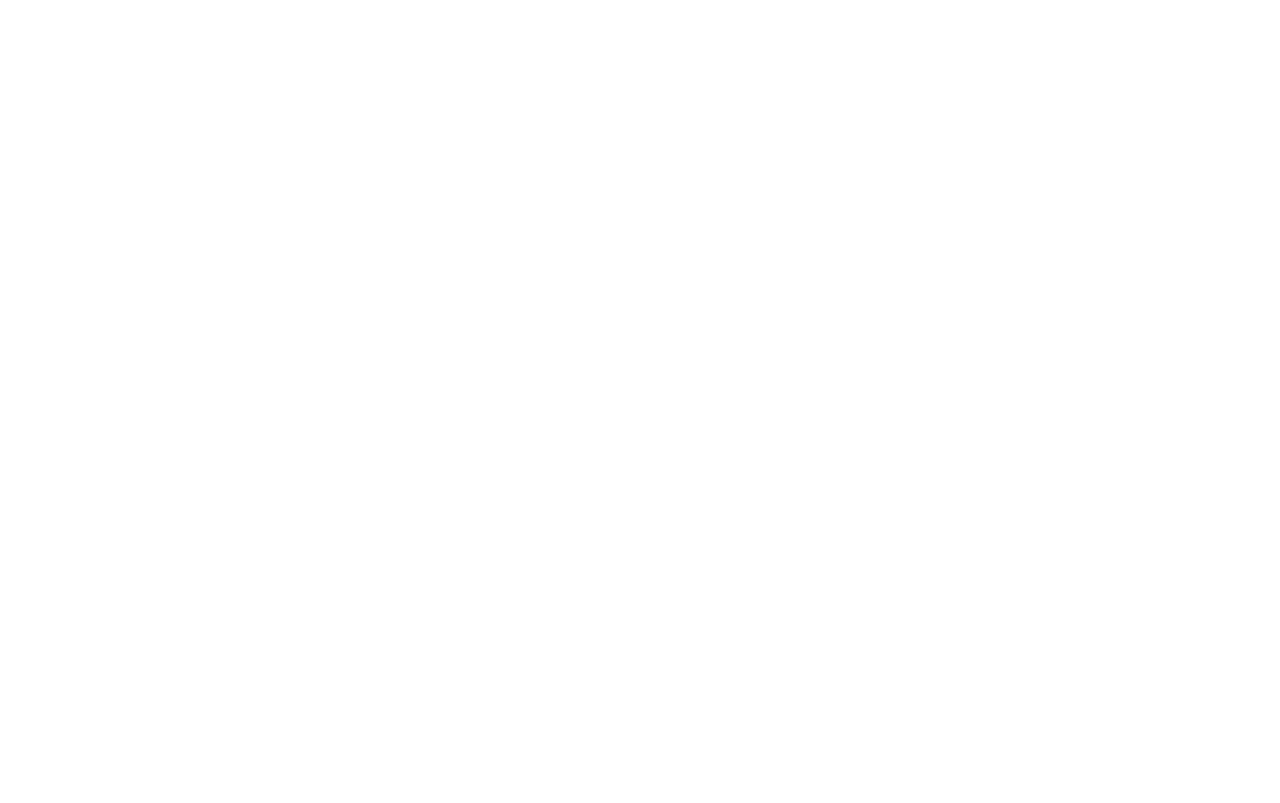
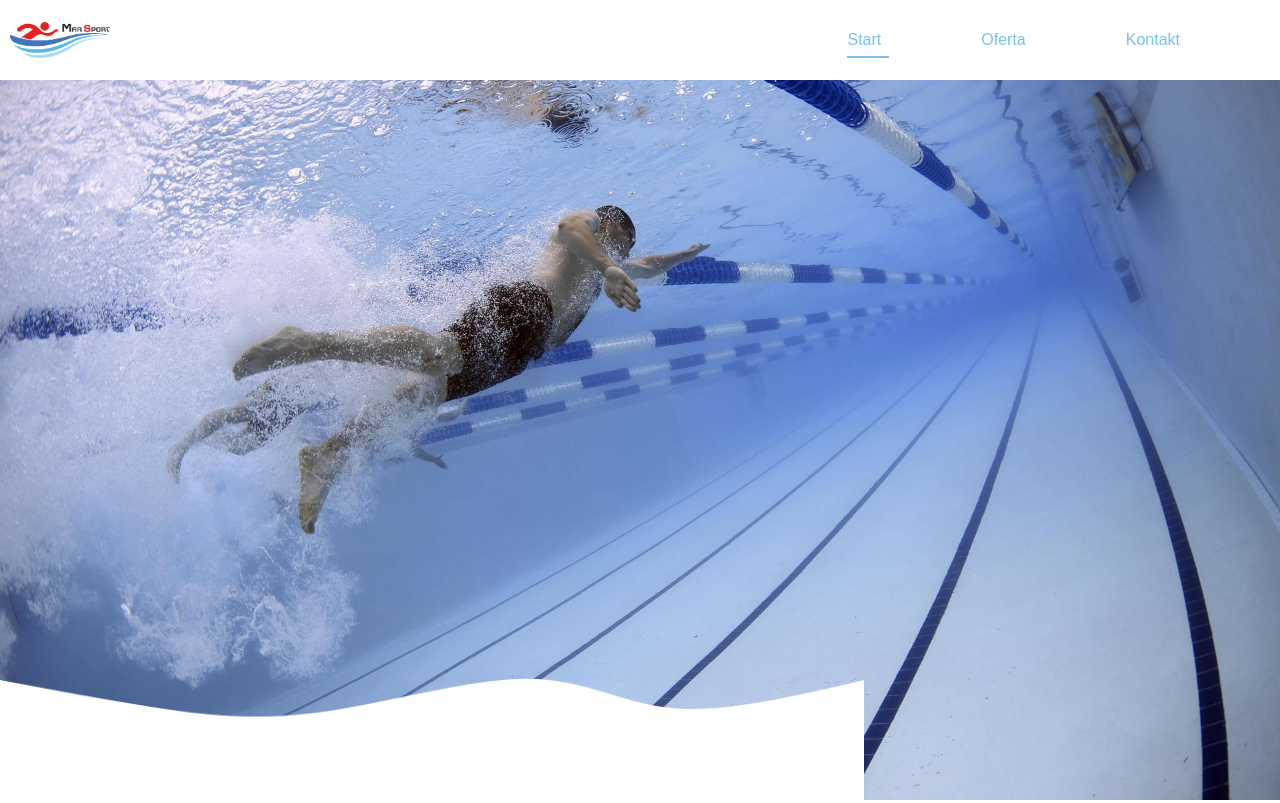
Before and after one commit to jumper2210/Mar-Sport, a Gatsby site: page / in a window 1280 px wide. Built offline with nearby package versions, Linux system fonts and the light colour scheme; Gatsby itself is replaced by a stand-in of ours.

Commit message:
Header, Navigation, Context: added

```diff
--- a/gatsby-config.js
+++ b/gatsby-config.js
@@ -14,7 +14,9 @@
       options: {
         root: './src',
         aliases: {
+          contexts: './contexts',
           components: './components',
+          assets: './assets',
           static: {
             root: './public',
           },
--- a/package.json
+++ b/package.json
@@ -18,10 +18,12 @@
     "gatsby-plugin-styled-components": "^3.7.0",
     "gatsby-source-filesystem": "^2.5.0",
     "gatsby-transformer-sharp": "^2.6.0",
+    "gsap": "^3.5.1",
     "prop-types": "^15.7.2",
     "react": "^16.12.0",
     "react-dom": "^16.12.0",
     "react-helmet": "^6.1.0",
+    "react-scroll": "^1.8.1",
     "styled-components": "^5.2.1",
     "styled-reset": "^4.3.4"
   },
--- /dev/null
+++ b/src/components/atoms/Logo/Logo.js
@@ -0,0 +1,14 @@
+import React from 'react'
+import styled from 'styled-components'
+import logoImg from 'assets/images/logo.png'
+
+const Img = styled.img`
+  width: 100%;
+  height: 100%;
+  object-fit: contain;
+`
+const Logo = () => {
+  return <Img src={logoImg} alt="logo" />
+}
+
+export default Logo
--- /dev/null
+++ b/src/components/hooks/mediaHook.js
@@ -0,0 +1,19 @@
+import { useEffect, useState } from 'react'
+
+const useMedia = query => {
+  const [matches, setMatches] = useState(false)
+
+  useEffect(() => {
+    const media = window.matchMedia(query)
+    if (media.matches !== matches) setMatches(media.matches)
+
+    const listener = () => setMatches(media.matches)
+    media.addListener(listener)
+
+    return () => media.removeListener(listener)
+  }, [query, matches])
+
+  return matches
+}
+
+export default useMedia
--- a/src/components/organisms/Header/Header.js
+++ b/src/components/organisms/Header/Header.js
@@ -1,19 +1,37 @@
 import React from 'react'
 import styled from 'styled-components'
-// import headerPhoto from "assets/header.jpg"
+import HeaderImg from 'assets/images/headerImg.jpg'
+import Wave from 'assets/images/wave.png'
 
 const Wrapper = styled.section`
   display: flex;
   flex-direction: column;
   height: 100vh;
-  width: 100vw;
-   {
-    /* background-image: url("assets/header.jpg"); */
-  }
+  background-image: url(${HeaderImg});
+  background-size: cover;
+  background-position: center;
+`
+
+const WavePng = styled.img`
+  height: 100%;
+  width: 100%;
+  object-fit: cover;
+`
+
+const InnerWrapper = styled.div`
+  position: absolute;
+  height: 30vh;
+  bottom: 0;
 `
 
 const Header = () => {
-  return <Wrapper></Wrapper>
+  return (
+    <Wrapper>
+      <InnerWrapper>
+        <WavePng src={Wave} alt="wave" />
+      </InnerWrapper>
+    </Wrapper>
+  )
 }
 
 export default Header
--- /dev/null
+++ b/src/components/organisms/Navigation/FullNav.js
@@ -0,0 +1,118 @@
+import React, { useContext, useRef, useEffect } from 'react'
+import styled from 'styled-components'
+import { NavigationContext } from 'contexts/NavigationProvider'
+import gsap from 'gsap'
+import Links from 'components/organisms/Navigation/Links'
+import MenuButton from 'components/organisms/Navigation/MenuButton'
+
+const Wrapper = styled.div`
+  position: relative;
+  width: 100%;
+  height: 100%;
+  display: flex;
+  align-items: center;
+  justify-content: flex-end;
+  z-index: 20;
+  ${({ theme }) => theme.mq.md} {
+    display: none;
+  }
+`
+const List = styled.ul`
+  display: flex;
+  flex-direction: column;
+`
+
+const Content = styled.div`
+  position: fixed;
+  top: 0;
+  left: 0;
+  right: 0;
+  bottom: 0;
+  display: flex;
+  flex-direction: column;
+  background-color: transparent;
+  transition: 0.4s;
+  visibility: hidden;
+  overflow: scroll;
+`
+
+const ListWrapper = styled.div`
+  display: flex;
+  justify-content: space-between;
+  align-items: center;
+  width: 100%;
+  height: 100%;
+`
+
+const Background = styled.div`
+  position: fixed;
+  top: -80rem;
+  right: -80rem;
+  width: 100vw;
+  height: 100vh;
+  z-index: -1;
+  background-color: rgba(0, 0, 0, 0.7);
+  box-shadow: 0 0 15px rgba(0, 0, 0, 0.2);
+  will-change: transform;
+`
+
+const FullNav = () => {
+  const { popInNavHandler } = useContext(NavigationContext)
+  const listRef = useRef(null)
+  const contentRef = useRef(null)
+  const bgRef = useRef(null)
+  const btnRef = useRef(null)
+
+  useEffect(() => {
+    const list = listRef.current
+    const background = bgRef.current
+    const content = contentRef.current
+    const btn = btnRef.current
+
+    if (list && background && content && btn) {
+      const [button] = btn.children
+      const listItems = [...list.children]
+
+      const closePopInNav = () => {
+        tl.reverse()
+        popInNavHandler(false)
+      }
+      const clickHandler = () => {
+        tl.reversed() ? tl.play() : tl.reverse()
+      }
+
+      listItems.forEach(item => item.addEventListener('click', closePopInNav))
+      button.addEventListener('click', clickHandler)
+
+      const tl = gsap.timeline({
+        defaults: { ease: 'Power3.easeOut' },
+        reversed: true,
+      })
+      tl.set(content, { visibility: 'visible' })
+
+      tl.to(background, { scale: 7, duration: 0.4, ease: 'expo.out', y: -100 })
+
+      tl.addLabel('showItems')
+
+      tl.from(listItems, { x: -44, autoAlpha: 0, stagger: 0.2 }, 'showItems')
+    }
+  }, [popInNavHandler])
+
+  return (
+    <Wrapper>
+      <div ref={btnRef}>
+        <MenuButton />
+      </div>
+      <Background ref={bgRef} />
+      <Content ref={contentRef}>
+        <ListWrapper>
+          <List ref={listRef}>
+            <Links mobile />
+          </List>
+        </ListWrapper>
+      </Content>
+    </Wrapper>
+  )
+}
+
+export default FullNav
--- /dev/null
+++ b/src/components/organisms/Navigation/Links.js
@@ -0,0 +1,114 @@
+import React, { useContext } from 'react'
+import styled, { css } from 'styled-components'
+import { Link } from 'react-scroll'
+import useMedia from 'components/hooks/mediaHook'
+import { NavigationContext } from 'contexts/NavigationProvider'
+
+const NavigationList = styled.li`
+  display: flex;
+  position: relative;
+  z-index: 100;
+  color: ${({ theme }) => theme.colors.color_primary};
+  &:after {
+    content: '';
+    position: absolute;
+    left: 0px;
+    bottom: -10px;
+    width: 35px;
+    height: 1.9px;
+    background-color: ${({ theme }) => theme.colors.color_primary};
+    transition: 0.4s;
+    transform: scaleX(0);
+    transform-origin: 0 50%;
+  }
+  ${({ isActive }) =>
+    isActive &&
+    css`
+      color: ${({ theme }) => theme.colors.white};
+      &:after {
+        transform: scaleX(1.2);
+      }
+    `}
+  ${({ mobile }) =>
+    mobile &&
+    css`
+      height: 100%;
+      width: 100vw;
+      flex-direction: column;
+      align-items: center;
+      justify-content: center;
+      color: ${({ theme }) => theme.colors.color_primary};
+      &:after {
+        content: none;
+      }
+    `}
+`
+
+const StyledLink = styled(Link)`
+  color: ${({ theme }) => theme.colors.color_primary};
+  text-decoration: none;
+  transition: 0.2s;
+  cursor: pointer;
+  font-size: ${({ theme }) => theme.fontSize.s};
+  &:hover {
+    color: ${({ theme }) => theme.colors.white};
+  }
+`
+
+const LinkWrapper = styled.div`
+  padding-right: 10rem;
+  ${({ mobile }) =>
+    mobile &&
+    css`
+      display: flex;
+      justify-content: space-around;
+      background-color: ${({ theme }) => theme.colors.color_primary};
+      border-radius: 1.4rem;
+      width: 14rem;
+      padding: 1rem;
+      margin: 2rem 0;
+    `}
+`
+
+const Links = ({ mobile }) => {
+  const { activeLink } = useContext(NavigationContext)
+  const matches = useMedia('(min-width: 800px)')
+  return (
+    <>
+      <NavigationList mobile={mobile || false} isActive={activeLink === 'home'}>
+        <LinkWrapper mobile={mobile || false}>
+          <StyledLink duration={300} smooth={matches} to="home">
+            Start
+          </StyledLink>
+        </LinkWrapper>
+      </NavigationList>
+
+      <NavigationList
+        mobile={mobile || false}
+        isActive={activeLink === 'aboutUs'}
+      >
+        <LinkWrapper mobile={mobile || false}>
+          <StyledLink duration={300} smooth={matches} to="oferta">
+            Oferta
+          </StyledLink>
+        </LinkWrapper>
+      </NavigationList>
+      <NavigationList
+        mobile={mobile || false}
+        isActive={activeLink === 'technologies'}
+      >
+        <LinkWrapper mobile={mobile || false}>
+          <StyledLink duration={300} smooth={matches} to="kontakt">
+            Kontakt
+          </StyledLink>
+        </LinkWrapper>
+      </NavigationList>
+      <NavigationList
+        mobile={mobile || false}
+        isActive={activeLink === 'contact'}
+      ></NavigationList>
+    </>
+  )
+}
+
+export default Links
--- /dev/null
+++ b/src/components/organisms/Navigation/MenuButton.js
@@ -0,0 +1,70 @@
+import React, { useContext } from 'react'
+import styled, { css } from 'styled-components'
+import { NavigationContext } from 'contexts/NavigationProvider'
+
+const StyledButton = styled.button`
+  position: fixed;
+  top: 0px;
+  right: 0px;
+  z-index: 20;
+  background-color: transparent;
+    ${({ isActive }) =>
+      isActive &&
+      css`
+        &:before {
+          transform: scale(10);
+        }
+        & > ${SVG} {
+          transform: rotate(45deg);
+        }
+        & > ${SVG} ${LineTop} {
+          stroke-dashoffset: -98px;
+        }
+        & > ${SVG} ${LineBottom} {
+          stroke-dashoffset: -138px;
+        }
+      `}
+  }
+`
+
+const Line = styled.path`
+  fill: none;
+  transition: stroke-dasharray 400ms, stroke-dashoffset 400ms;
+  stroke: ${({ theme }) => theme.colors.primary_color};
+  stroke-width: 5.5;
+  stroke-linecap: round;
+`
+
+const LineTop = styled(Line)`
+  stroke-dasharray: 40 139;
+`
+
+const LineBottom = styled(Line)`
+  stroke-dasharray: 40 180;
+`
+
+const SVG = styled.svg`
+  cursor: pointer;
+  transition: transform 0.4s;
+  user-select: none;
+`
+
+const MenuButton = () => {
+  const { isNavVisible, handlePopIn } = useContext(NavigationContext)
+
+  const toggleNav = () => {
+    handlePopIn(!isNavVisible)
+  }
+
+  return (
+    <StyledButton onClick={toggleNav} isActive={isNavVisible}>
+      <SVG viewBox="0 0 100 100" width="60">
+        <LineTop d="m 30,33 h 40 c 0,0 9.044436,-0.654587 9.044436,-8.508902 0,-7.854315 -8.024349,-11.958003 -14.89975,-10.85914 -6.875401,1.098863 -13.637059,4.171617 -13.637059,16.368042 v 40" />
+        <Line d="m 30,50 h 40" />
+        <LineBottom d="m 30,67 h 40 c 12.796276,0 15.357889,-11.717785 15.357889,-26.851538 0,-15.133752 -4.786586,-27.274118 -16.667516,-27.274118 -11.88093,0 -18.499247,6.994427 -18.435284,17.125656 l 0.252538,40" />
+      </SVG>
+    </StyledButton>
+  )
+}
+
+export default MenuButton
--- /dev/null
+++ b/src/components/organisms/Navigation/Navigation.js
@@ -0,0 +1,79 @@
+import React, { useContext, useEffect, useRef } from 'react'
+import styled from 'styled-components'
+import Logo from 'components/atoms/Logo/Logo'
+import FullNav from 'components/organisms/Navigation/FullNav'
+import Links from 'components/organisms/Navigation/Links'
+import gsap from 'gsap'
+import { NavigationContext } from 'contexts/NavigationProvider'
+
+const Wrapper = styled.nav`
+  position: fixed;
+  height: 10vh;
+  width: 100%;
+  top: 0;
+  left: 0;
+  background: ${({ theme }) => theme.colors.white};
+`
+const InnerWrapper = styled.div`
+  display: flex;
+  justify-content: space-between;
+  height: 100%;
+`
+
+const LogoWrapper = styled.div`
+  display: flex;
+  width: 10rem;
+  height: 100%;
+  justify-content: center;
+  align-items: center;
+  margin-left: 1rem;
+`
+
+const List = styled.ul`
+  display: none;
+  align-items: center;
+  opacity: 0;
+  ${({ theme }) => theme.mq.md} {
+    display: flex;
+  }
+`
+
+const Navigation = () => {
+  const { isTransparent } = useContext(NavigationContext)
+  const listRef = useRef(null)
+
+  useEffect(() => {
+    const list = listRef.current
+    if (list) {
+      const listItems = list.children
+      gsap.to(list, { autoAlpha: 1 })
+      gsap.fromTo(
+        listItems,
+        { x: -50, autoAlpha: 0 },
+        {
+          x: 0,
+          autoAlpha: 1,
+          stagger: 0.1,
+          ease: 'power3.inOut',
+          duration: 1,
+        }
+      )
+    }
+  }, [])
+
+  return (
+    <Wrapper isActive={!isTransparent}>
+      <InnerWrapper>
+        <LogoWrapper>
+          <Logo />
+        </LogoWrapper>
+        <List ref={listRef}>
+          <Links />
+        </List>
+      </InnerWrapper>
+      <FullNav />
+    </Wrapper>
+  )
+}
+
+export default Navigation
--- /dev/null
+++ b/src/contexts/NavigationProvider.js
@@ -0,0 +1,63 @@
+import React, { useEffect, useState, createContext } from 'react'
+import gsap from 'gsap'
+import ScrollTrigger from 'gsap/ScrollTrigger'
+
+gsap.registerPlugin(ScrollTrigger)
+
+export const NavigationContext = createContext({
+  activeLink: 'home',
+  isNavVisible: false,
+  isTransparent: true,
+  handlePopIn: () => null,
+})
+
+const NavigationProvider = ({ children }) => {
+  const [activeLink, setActiveLink] = useState('home')
+  const [isNavVisible, setIsNavVisible] = useState(false)
+  const [isTransparent, setIsTransparent] = useState(true)
+
+  useEffect(() => {
+    ScrollTrigger.create({
+      start: '30',
+      endTrigger: 'footer',
+      end: 'bottom top',
+      onToggle: ({ isActive }) => setIsTransparent(!isActive),
+    })
+
+    ScrollTrigger.create({
+      trigger: 'home',
+      start: 'top',
+      end: 'bottom 90%',
+      onToggle: ({ isActive }) => isActive && setActiveLink('home'),
+    })
+    const sections = document.querySelectorAll('section')
+
+    sections.forEach(section => {
+      ScrollTrigger.create({
+        trigger: section,
+        start: 'top center',
+        end: 'bottom bottom',
+        onToggle: ({ isActive }) => isActive && setActiveLink(section.id),
+      })
+    })
+  }, [])
+
+  const handlePopIn = isVisible => {
+    setIsNavVisible(isVisible)
+    if (isVisible) document.body.style.overflow = 'hidden'
+    else document.body.style.overflow = 'auto'
+  }
+  const context = {
+    activeLink,
+    isNavVisible,
+    isTransparent,
+    handlePopIn,
+  }
+  return (
+    <NavigationContext.Provider value={context}>
+      {children}
+    </NavigationContext.Provider>
+  )
+}
+
+export default NavigationProvider
--- a/src/pages/404.js
+++ b/src/pages/404.js
@@ -1,5 +1,5 @@
-import React from "react"
-import SEO from "../components/seo"
+import React from 'react'
+import SEO from 'components/atoms/SEO/seo'
 
 const NotFoundPage = () => (
   <>
--- a/src/pages/index.js
+++ b/src/pages/index.js
@@ -1,11 +1,12 @@
 import React from 'react'
-import SEO from '../components/seo'
 import Header from 'components/organisms/Header/Header'
+import Navigation from 'components/organisms/Navigation/Navigation'
+import NavigationProvider from 'contexts/NavigationProvider'
 
 const IndexPage = () => (
-  <>
+  <NavigationProvider>
+    <Navigation />
     <Header />
-    <SEO title="Home" />
-  </>
+  </NavigationProvider>
 )
 export default IndexPage
```
Also changed, not shown: src/components/atoms/SEO/seo.js (renamed from src/components/seo.js, +4 -4 lines), src/context/NavigationProvider.js (deleted, +0 -14 lines), src/theme/mainTheme.js (+10 -10 lines), src/assets/images/header.jpg (deleted), src/assets/images/headerImg.jpg (added), src/assets/images/logo.png (added), src/assets/images/wave.png (added), 1 other file.
